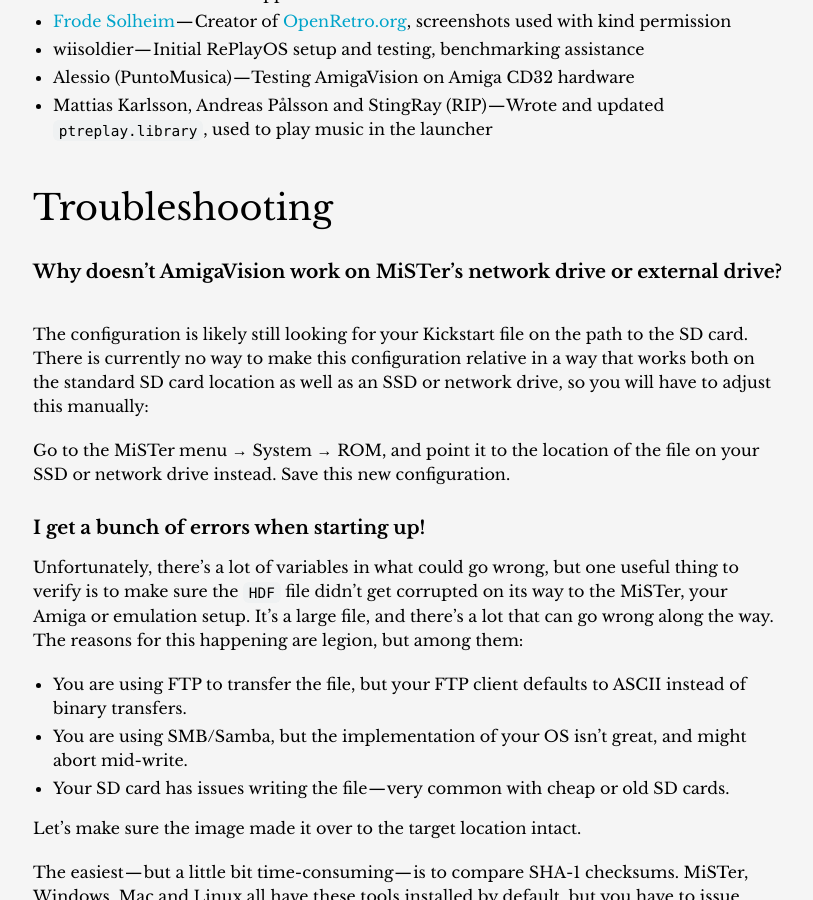
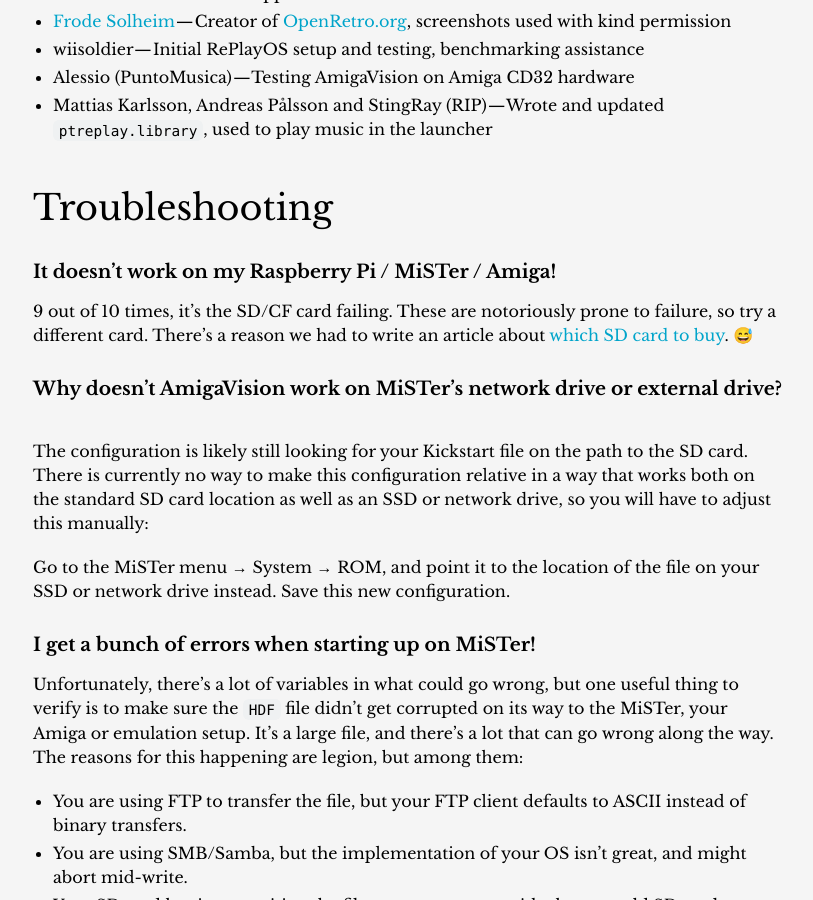
Before and after one commit to amigavision/amigavision.github.io, a Jekyll site: the page built from docs.md, in a window 1280 px wide and 900 px high, scrolled down 14525 px. Shown: the whole window, without its empty margins (232-1045 px from the left). Built offline with Jekyll 4.4.1, drawn with Linux system fonts in a browser that asks for light colours.

Commit message:
Add section on SD cards to Troubleshooting

```diff
--- a/docs.md
+++ b/docs.md
@@ -373,13 +373,17 @@
 
 ## Trouble&shy;shooting {#troubleshooting}
 
+### It doesn't work on my Raspberry Pi / MiSTer / Amiga! {#sd}
+
+9 out of 10 times, it's the SD/CF card failing. These are notoriously prone to failure, so try a different card. There's a reason we had to write an article about [which SD card to buy](/sd). 😅
+
 ### Why doesn't AmigaVision work on MiSTer's network drive or external drive? {#networkdrive}
 
 The configuration is likely still looking for your Kickstart file on the path to the SD card. There is currently no way to make this configuration relative in a way that works both on the standard SD card location as well as an SSD or network drive, so you will have to adjust this manually:
 
 Go to the MiSTer menu → System → ROM, and point it to the location of the file on your SSD or network drive instead. Save this new configuration.
 
-### I get a bunch of errors when starting up! {#errors}
+### I get a bunch of errors when starting up on MiSTer! {#errors}
 
 Unfortunately, there's a lot of variables in what could go wrong, but one useful thing to verify is to make sure the `HDF` file didn't get corrupted on its way to the MiSTer, your Amiga or emulation setup. It's a large file, and there's a lot that can go wrong along the way. The reasons for this happening are legion, but among them:
 
```
